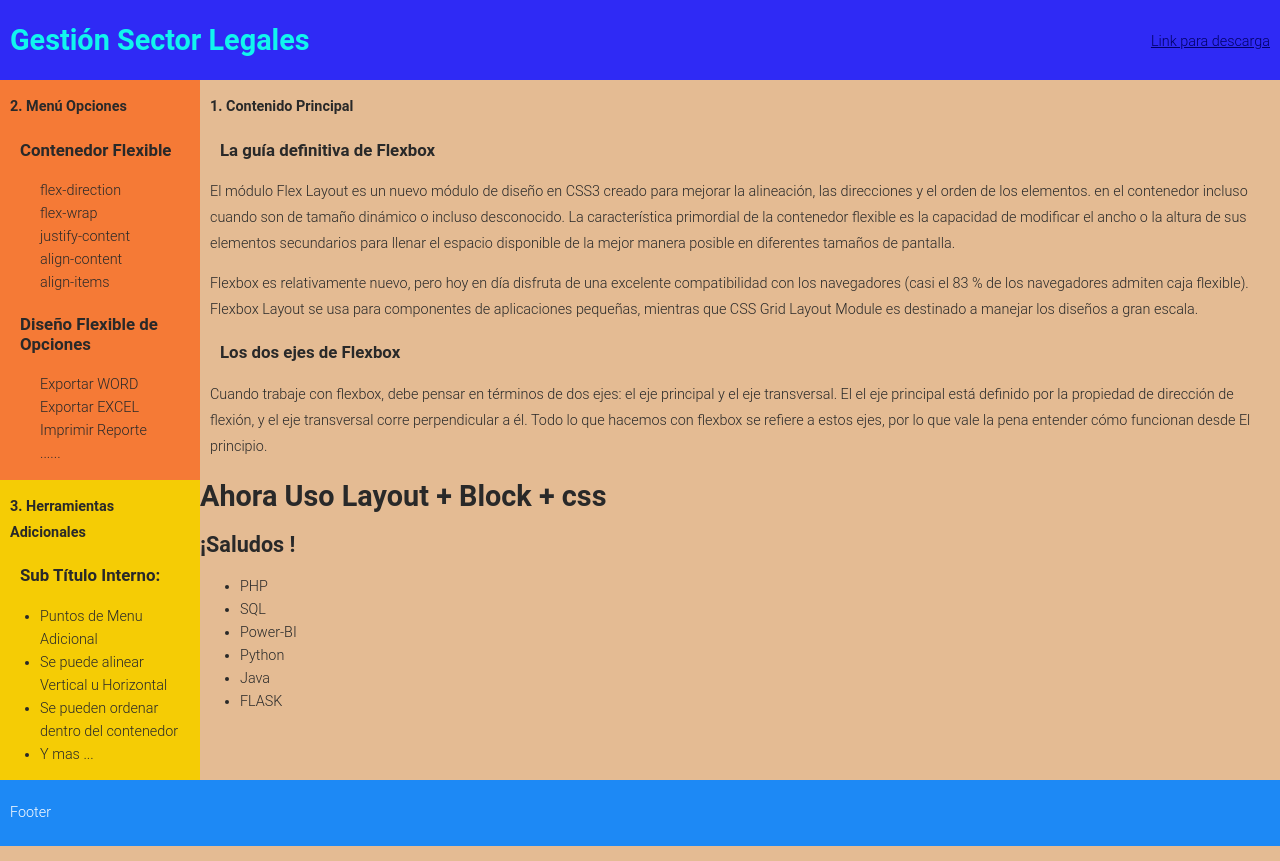
After one commit to EWEARG/FLASK, a Flask app: page / in a window 1280 px wide. The commit adds this page. Run offline with Flask 2, Linux system fonts and the light colour scheme.

Commit message:
Layout con secciones

```diff
--- a/app/Inicio.py
+++ b/app/app.py
@@ -10,30 +10,31 @@
 
 from flask import Flask, render_template, request, url_for, redirect
 
-inicio = Flask ( __name__ )
+app = Flask ( __name__ )
 
-@inicio.before_request
+@app.before_request
 def before_request():
     print("Antes de la Petición...")
 
-@inicio.after_request
+@app.after_request
 def after_request(response):
     print("Después de la petición...")
     return response
 
-@inicio.route ( "/" )
+@app.route ( "/" )
 def index( ):
     # return "Esta es mi Primera Prueba"
     cursos =["PHP", "SQL", "Power-BI", "Python", "Java", "FLASK"]
     data={
-        'titulo':'Titulo Principal',
+        'titulo':'ENERSA - Legales',
+        'encabezado':'Gestión Sector Legales',
         'bienvenida':'¡Saludos !',
         'cursos': cursos,
         'numero_cursos': len(cursos)
     }
     return render_template('index.html', data=data)
 
-@inicio.route ('/contacto/<nombre>/<edad>')
+@app.route ('/contacto/<nombre>/<edad>')
 def contacto(nombre, edad):
     data= {
         'titulo':'Contacto',
@@ -54,6 +55,6 @@ def pagina_no_encontrada(error):
     return redirect(url_for('index'))
 
 if __name__ == '__main__':
-    inicio.add_url_rule('/query_string', view_func=query_string)
-    inicio.register_error_handler(404, pagina_no_encontrada)
-    inicio.run(debug=True, port=5000)
+    app.add_url_rule('/query_string', view_func=query_string)
+    app.register_error_handler(404, pagina_no_encontrada)
+    app.run(debug=True, port=5000)
--- a/app/static/css/layout.css
+++ b/app/static/css/layout.css
@@ -1,3 +1,95 @@
+
+html, body {
+    margin: 0;
+    padding: 0;
+}
+
 body {
-    background-color: peru  ;
+    color: #292929;
+    font: 90% Roboto, Arial, sans-serif;
+    font-weight: 300;
+    background-color: rgb(228, 187, 147)  ;
 }
+
+p {
+    padding: 0 10px;
+    line-height: 1.8;
+}
+
+ul li {
+    padding-right: 10px;
+    line-height: 1.6;
+}
+
+h3 {
+    padding: 5px 20px;
+    margin: 0;
+}
+
+div#header {
+    position: relative;
+}
+
+div#header h1 {
+    height: 80px;
+    line-height: 80px;
+    margin: 0;
+    padding-left: 10px;
+    background: #2F2AF5;
+    color: #11F5EE;
+}
+
+div#header a {
+    position: absolute;
+    right: 0;
+    top: 23px;
+    padding: 10px;
+    color: #006;
+}
+
+div#navigation {
+    background: #F57A36
+}
+
+div#navigation li {
+    list-style: none;
+}
+
+div#extra {
+    background: #F5CC05;
+}
+
+div#footer {
+    background: #1D89F5;
+    color: #fff;
+}
+
+div#footer p {
+    padding: 20px 10px;
+}
+
+div#wrapper {
+    float: right;
+    width: 100%;
+    margin-left: -200px;
+}
+
+div#content {
+    margin-left: 200px;;
+}
+
+div#navigation {
+    float: left;
+    width: 200px;
+}
+
+div#extra {
+    float: left;
+    clear: left;
+    width: 200px;
+}
+
+div#footer {
+    clear: both;
+    width: 100%;
+}
--- a/app/templates/index.html
+++ b/app/templates/index.html
@@ -1,8 +1,27 @@
-{% extends './layout.html' %}
+{% extends './layout2.html' %}
 
 {% block title %}{{ data.titulo }}{% endblock %}
 
-{% block body %}
+{% block header %}{{ data.encabezado }}{% endblock %}
+
+{% block content %}
+    <h3>La guía definitiva de Flexbox </h3>
+    <p>El módulo Flex Layout es un nuevo módulo de diseño en CSS3 creado para mejorar la alineación, las direcciones y el orden de los elementos.
+        en el contenedor incluso cuando son de tamaño dinámico o incluso desconocido. La característica primordial de la
+        contenedor flexible es la capacidad de modificar el ancho o la altura de sus elementos secundarios para llenar el espacio disponible
+        de la mejor manera posible en diferentes tamaños de pantalla.
+    </p>
+    <p>Flexbox es relativamente nuevo, pero hoy en día disfruta de una excelente compatibilidad con los navegadores (casi el 83 % de los navegadores admiten
+        caja flexible). Flexbox Layout se usa para componentes de aplicaciones pequeñas, mientras que CSS Grid Layout Module es
+        destinado a manejar los diseños a gran escala.
+    </p>
+    <h3>Los dos ejes de Flexbox</h3>
+    <p>Cuando trabaje con flexbox, debe pensar en términos de dos ejes: el eje principal y el eje transversal. El
+        el eje principal está definido por la propiedad de dirección de flexión, y el eje transversal corre perpendicular a él.
+        Todo lo que hacemos con flexbox se refiere a estos ejes, por lo que vale la pena entender cómo funcionan desde
+        El principio.
+    </p>
+
     <h1>Ahora Uso Layout + Block + css </h1>
     <h2>{{data.bienvenida}} </h2>
     {% if data.numero_cursos > 0 %}
@@ -16,3 +35,36 @@
     {% endif %}
 
 {% endblock %}
+
+
+{% block navigation %}
+    <h3>Contenedor Flexible</h3>
+        <ul>
+            <li>flex-direction</li>
+            <li>flex-wrap</li>
+            <li>justify-content</li>
+            <li>align-content</li>
+            <li>align-items</li>
+        </ul>
+        <h3>Diseño Flexible de Opciones </h3>
+        <ul>
+            <li>Exportar WORD</li>
+            <li>Exportar EXCEL</li>
+            <li>Imprimir Reporte</li>
+            <li>......</li>
+        </ul>
+{% endblock %}
+
+{% block extra %}
+    <h3>Sub Título Interno:</h3>
+    <ul>
+        <li>Puntos de Menu Adicional</li>
+        <li>Se puede alinear Vertical u Horizontal</li>
+        <li>Se pueden ordenar dentro del contenedor</li>
+        <li>Y mas ...</li>
+    </ul>
+{% endblock %}
+
+{% block footer %}
+    <p>Footer</p>
+{% endblock %}
--- /dev/null
+++ b/app/templates/layout2.html
@@ -0,0 +1,50 @@
+<!DOCTYPE HTML PUBLIC "-//W3C//DTD HTML 4.01//EN" "http://www.w3.org/TR/html4/strict.dtd">
+<html lang="en">
+<head>
+    <title>{% block title %}{% endblock %}</title>
+    <link rel="stylesheet" href="{{ url_for('static', filename='css/layout.css') }}">
+    <meta http-equiv="content-type" content="text/html; charset=iso-8859-1">
+    <meta name="description" content="Use this HTML basic website two columns liquid, side fixed layout template where the navigation menu and the extra stuff are on the left column, the main content on the right.">
+    <meta name="generator" content="HAPedit 3.1">
+    <link rel="canonical" href="https://www.w3docs.com/snippets/html/layout_templates/24.html" />
+    <meta property="og:type" content="website" />
+    <meta property="og:title" content="HTML FlexBox Template - Two columns liquid, side fixed, right content" />
+    <meta property="og:description" content="Use this HTML basic website two columns liquid, side fixed layout template where the navigation menu and the extra stuff are on the left column, the main content on the right." />
+    <meta property="og:image" content="https://www.w3docs.com/build/images/logo-amp.png" />
+    <meta property="og:image:type" content="image/jpeg" />
+    <meta property="og:image:width" content="192" />
+    <meta property="og:image:height" content="192" />
+    <meta property="og:image:alt" content="W3dcos" />
+
+</head>
+<body>
+<div id="container">
+    <div id="header">
+        <h1>{% block header %}{% endblock %}</h1>
+        <a href="/download/template/24" target="_blank">Link para descarga</a>
+    </div>
+    <div id="wrapper">
+        <div id="content">
+            <p><strong>1. Contenido Principal</strong></p>
+            {% block content %}
+            {% endblock %}
+        </div>
+    </div>
+    <div id="navigation">
+        <p><strong>2. Menú Opciones</strong></p>
+        {% block navigation %}
+        {% endblock %}
+
+    </div>
+    <div id="extra">
+        <p><strong>3. Herramientas Adicionales</strong></p>
+        {% block extra %}
+        {% endblock %}
+
+    </div>
+    <div id="footer">{% block footer %}{% endblock %}
+    </div>
+</div>
+<script type="text/javascript">AddFillerLink("content", "navigation", "extra")</script>
+</body>
+</html>
--- /dev/null
+++ b/pyvenv.cfg
@@ -0,0 +1,5 @@
+home = C:\Users\eettlin.ENERGIAER\AppData\Local\Programs\Python\Python311
+include-system-site-packages = false
+version = 3.11.0
+executable = C:\Users\eettlin.ENERGIAER\AppData\Local\Programs\Python\Python311\python.exe
+command = C:\Users\eettlin.ENERGIAER\AppData\Local\Programs\Python\Python311\python.exe -m venv D:\Proyectos_PYTHON\FLASK
```
Also changed, not shown: app/templates/24.html (added, +174 -0 lines).
